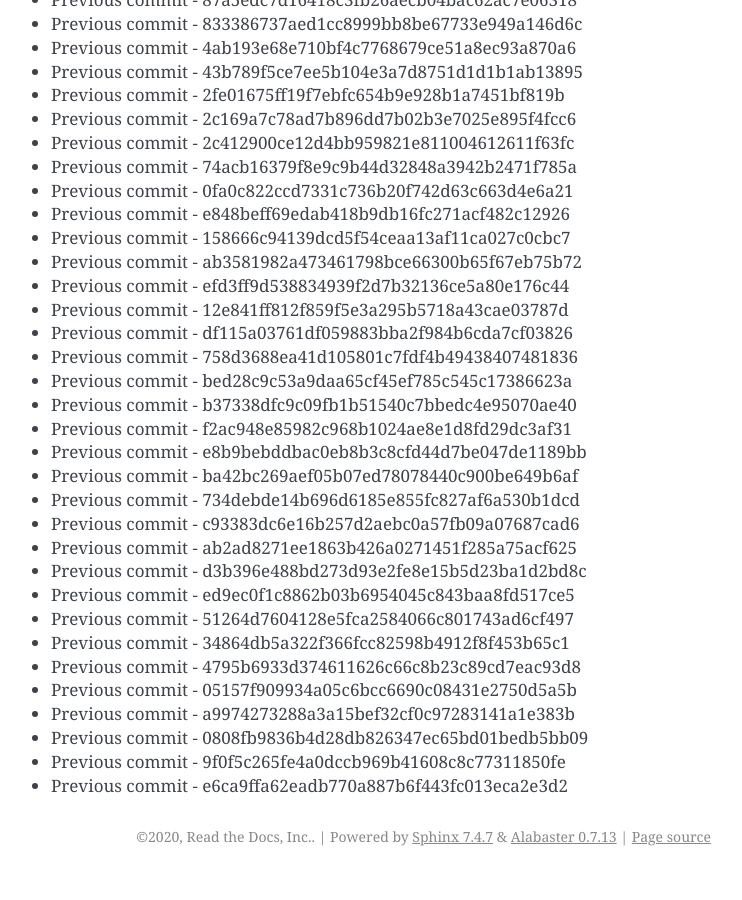
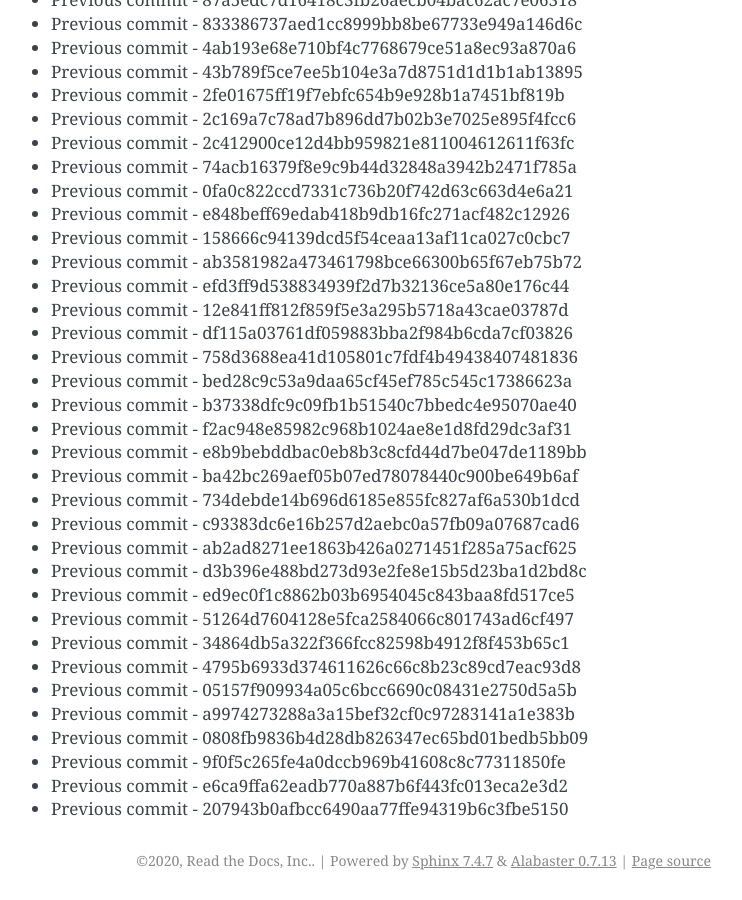
Before and after one commit to readthedocs/rtd-git-stresstest, a Sphinx documentation site: the page built from docs/updates.rst, in a window 1280 px wide and 900 px high, scrolled down 6200 px. Shown: the whole window, without its empty margins (399-1141 px from the left). Built offline with Sphinx 7.4.7, drawn with Linux system fonts in a browser that asks for light colours; before the commit the page ends 7076 px from its top, so only the background shows below that.

Commit message:
Generating commit from previous: 207943b0afbcc6490aa77ffe94319b6c3fbe5150

```diff
--- a/docs/updates.rst
+++ b/docs/updates.rst
@@ -292,3 +292,4 @@ It can be tested for any performance characteristics.
 * Previous commit - 0808fb9836b4d28db826347ec65bd01bedb5bb09
 * Previous commit - 9f0f5c265fe4a0dccb969b41608c8c77311850fe
 * Previous commit - e6ca9ffa62eadb770a887b6f443fc013eca2e3d2
+* Previous commit - 207943b0afbcc6490aa77ffe94319b6c3fbe5150
```
